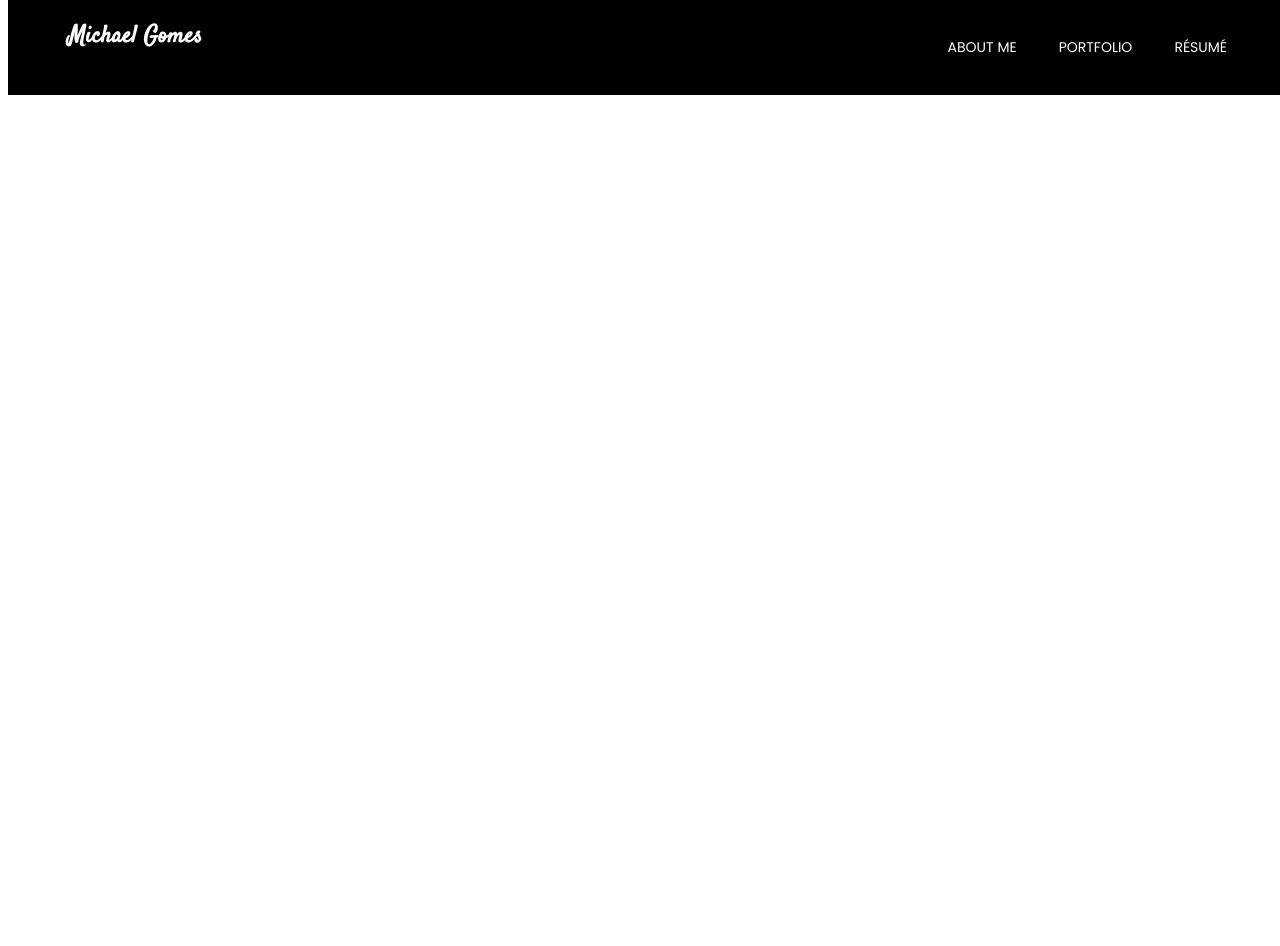
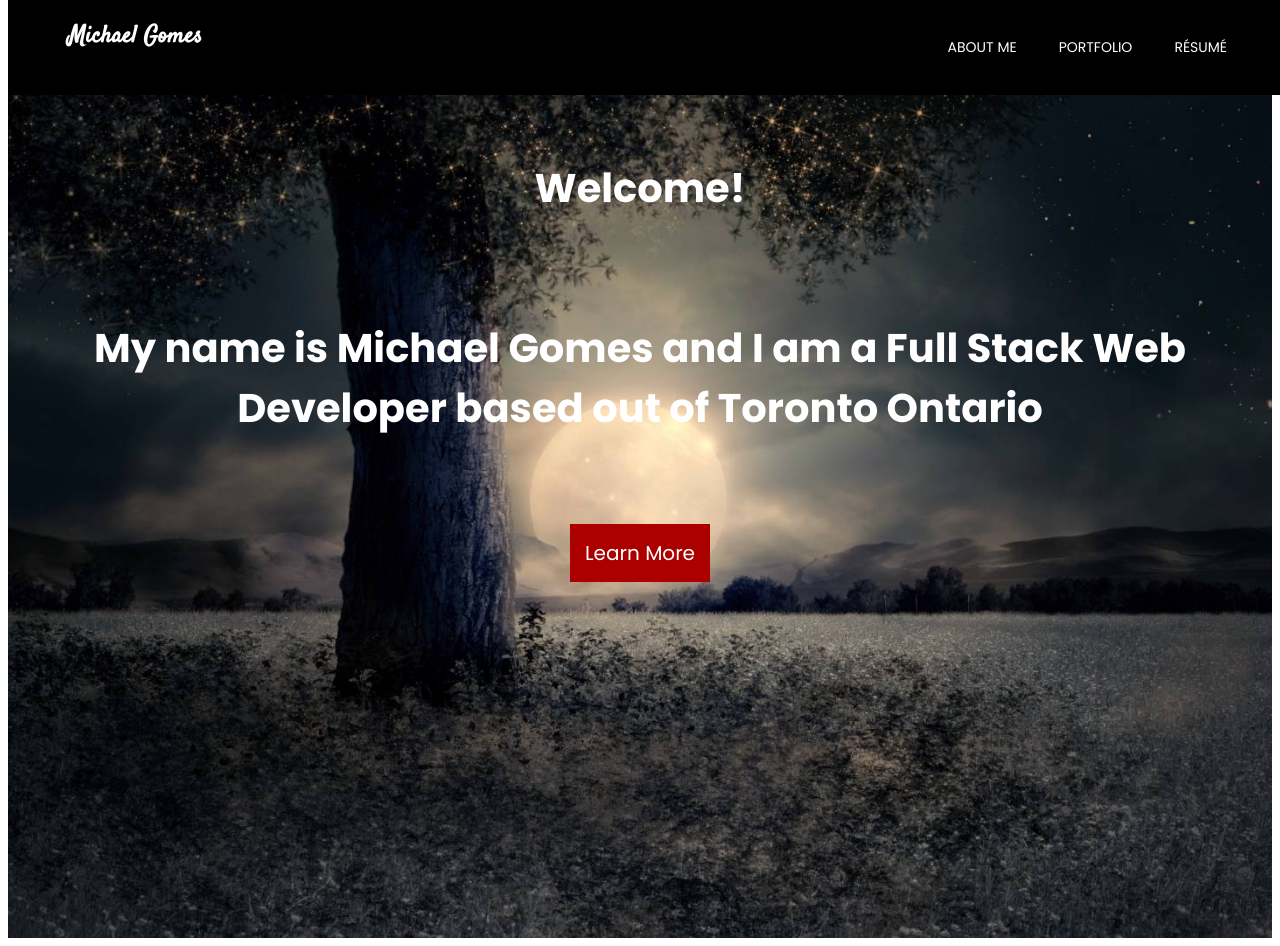
Before and after one commit to MichaelGomes/Portfolio-V1, a plain HTML site: page index.html in a window 1280 px wide. Before the commit the page ends 800 px from the top, so only its background shows below. Drawn offline with Linux system fonts and the light colour scheme.

Commit message:
Landing Section

```diff
--- a/index.html
+++ b/index.html
@@ -36,6 +36,16 @@
         </nav>
       </div>
     </header>
+    <section id="landing">
+      <div class="wrapper wrapper-landing">
+        <h1>Welcome!</h1>
+        <h1>
+          My name is Michael Gomes and I am a Full Stack Web Developer based out
+          of Toronto Ontario
+        </h1>
+        <a class="btn">Learn More</a>
+      </div>
+    </section>
   </body>
   <footer>
     <script src="index.js" charset="utf-8"></script>
--- a/styles.css
+++ b/styles.css
@@ -116,3 +116,34 @@ header {
   margin-top: 5em;
   margin-right: auto;
 }
+
+/* Landing Section */
+
+#landing {
+  background: url("./images/night-landscape-landing.jpg") center center
+    no-repeat;
+  background-size: cover;
+  height: 110vh;
+  min-height: 300px;
+  padding-top: 50px;
+  width: 100%;
+}
+
+.wrapper-landing {
+  text-align: center;
+  animation: fade-in 2.5s 1 0s linear;
+}
+
+.wrapper-landing h1 {
+  color: white;
+  font-size: 40px;
+  margin-top: 100px;
+  margin-bottom: 100px;
+}
+
+.btn {
+  background-color: #ac0000;
+  padding: 15px;
+  font-size: 20px;
+  cursor: pointer;
+}
```
Also changed, not shown: images/night-landscape-landing.jpg (added).
